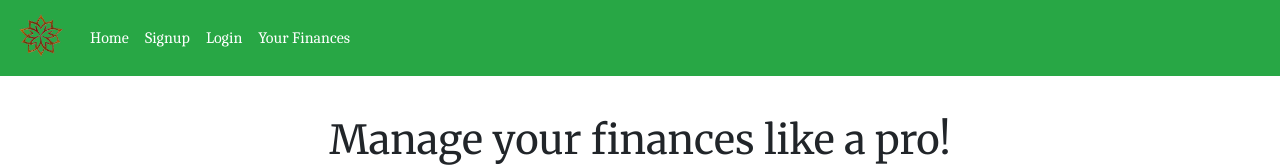
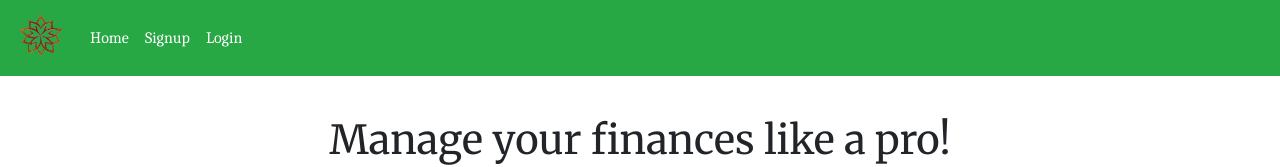
Before and after one commit to sneelagiri/personal-finance-pro-client, a React (Create React App) app: page / in a window 1280 px wide. Shown: the top 167 px of the page. Built offline with nearby package versions, Linux system fonts and the light colour scheme.

Commit message:
added auth requirement for seeing certain links

```diff
--- a/src/components/Header/Header.tsx
+++ b/src/components/Header/Header.tsx
@@ -1,6 +1,6 @@
 import React, { Component } from "react";
 import Navbar from "react-bootstrap/Navbar";
-// import Button from "react-bootstrap/Button";
+import Button from "react-bootstrap/Button";
 import Nav from "react-bootstrap/Nav";
 // import Form from "react-bootstrap/Form";
 // import FormControl from "react-bootstrap/FormControl";
@@ -8,13 +8,18 @@ import Image from "react-bootstrap/Image";
 import logo from "../../assets/logo.png";
 import { Link } from "react-router-dom";
 import "./header.css";
-interface Props {}
+import { AUTH_TOKEN } from "../../constants";
+import { withRouter, RouteComponentProps } from "react-router-dom";
+
+interface Props extends RouteComponentProps<any> {}
 interface State {}
 
-export default class Header extends Component<Props, State> {
+class Header extends Component<Props, State> {
   state = {};
 
   render() {
+    const authToken = localStorage.getItem(AUTH_TOKEN);
+    console.log(authToken);
     return (
       <div className="header">
         <Navbar bg="success" variant="dark">
@@ -22,19 +27,41 @@ export default class Header extends Component<Props, State> {
             <Image src={logo} roundedCircle className="brandImage" />
           </Navbar.Brand>
           <Nav className="mr-auto">
+            {authToken == null && (
               <Nav.Link as={Link} to="/">
                 Home
               </Nav.Link>
+            )}
+            {authToken == null && (
               <Nav.Link as={Link} to="/signup">
                 Signup
               </Nav.Link>
+            )}
+            {authToken == null && (
               <Nav.Link as={Link} to="/login">
                 Login
               </Nav.Link>
+            )}
+            {authToken && (
               <Nav.Link as={Link} to="/your-finances">
                 Your Finances
               </Nav.Link>
+            )}
           </Nav>
+          <Navbar.Toggle />
+          {authToken && (
+            <Navbar.Collapse className="justify-content-end">
+              <Navbar.Text>Signed in as: //todo</Navbar.Text>
+              <Button
+                onClick={() => {
+                  localStorage.removeItem(AUTH_TOKEN);
+                  this.props.history.push(`/`);
+                }}
+              >
+                Logout
+              </Button>
+            </Navbar.Collapse>
+          )}
           {/* <Form inline>
             <FormControl type="text" placeholder="Search" className="mr-sm-2" />
             <Button variant="outline-light">Search</Button>
@@ -44,3 +71,5 @@ export default class Header extends Component<Props, State> {
     );
   }
 }
+
+export default withRouter(Header);
--- /dev/null
+++ b/src/constants.jsx
@@ -0,0 +1 @@
+export const AUTH_TOKEN = "auth-token";
```
Lines whose indentation alone changed are shown as unchanged.
